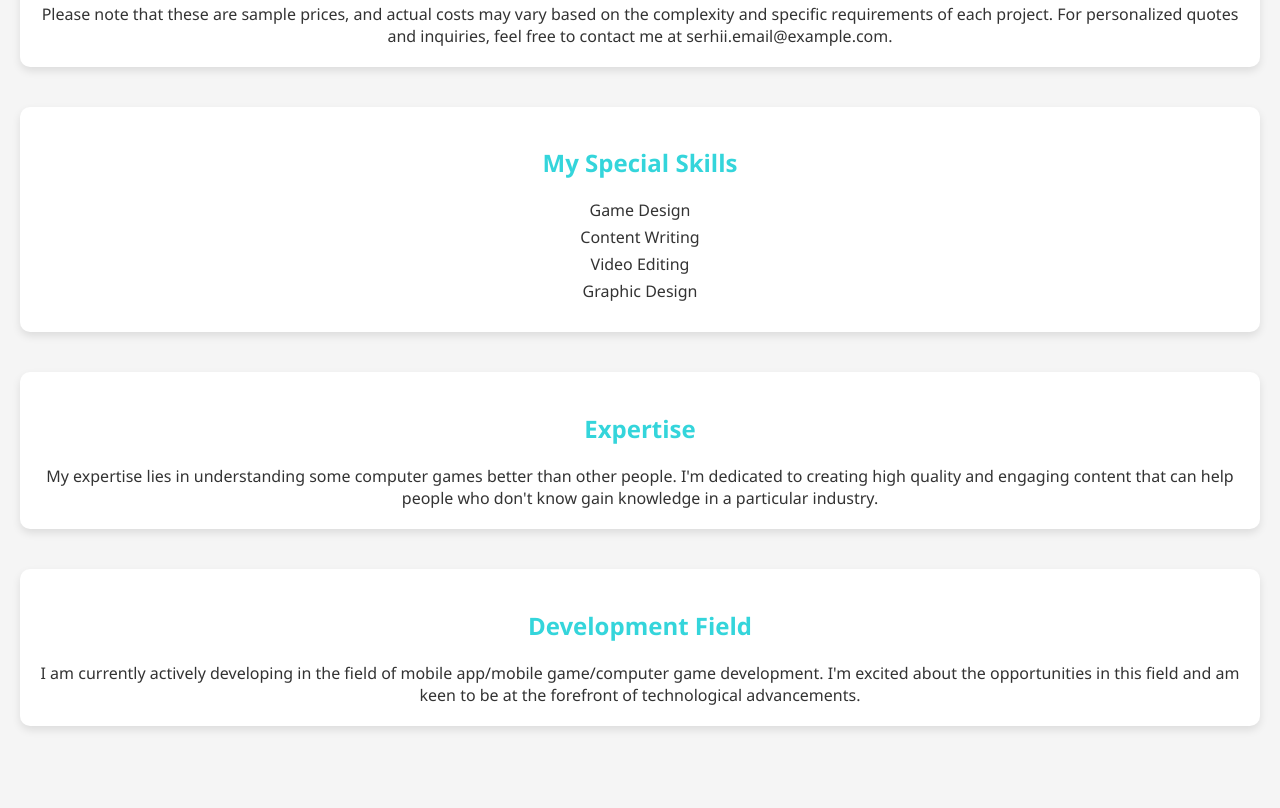
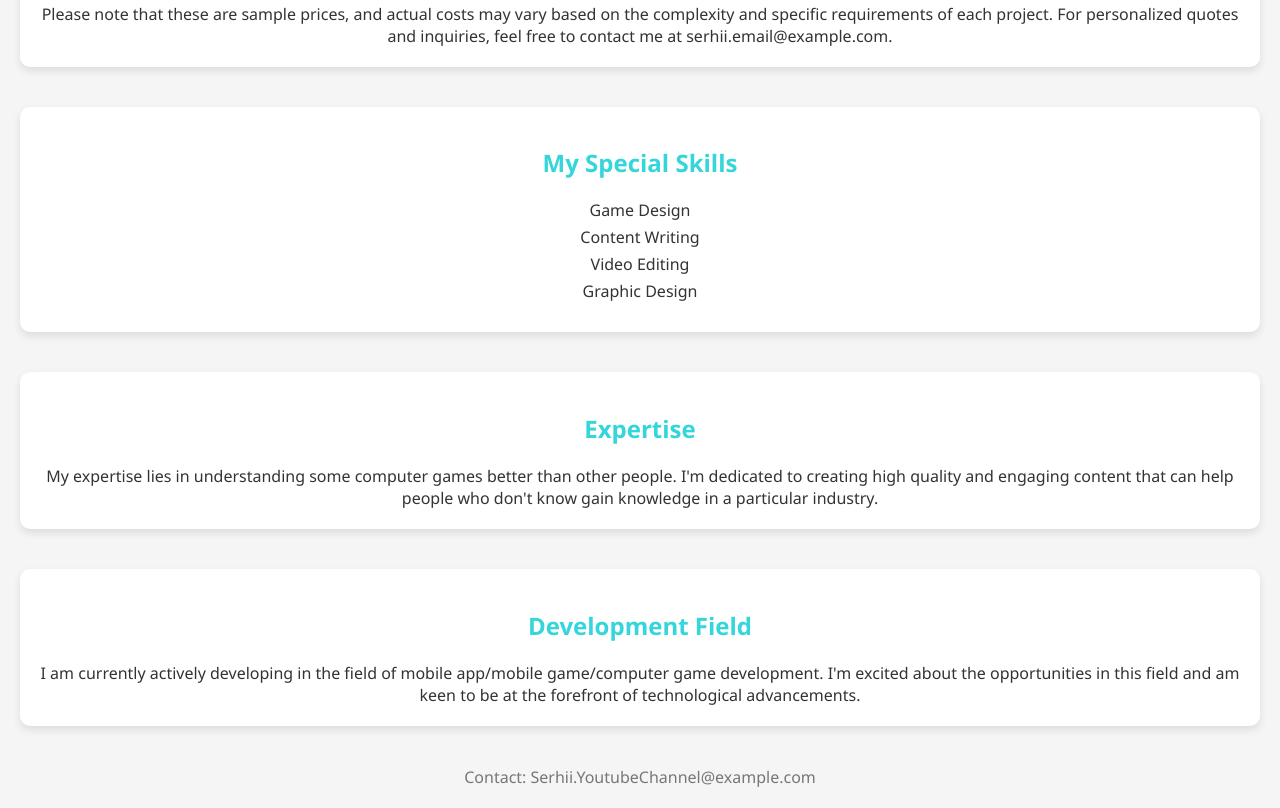
Before and after one commit to AlexUnderNewSky/stu2001321097, a plain HTML site: page index.html in a window 1280 px wide. Shown: the part 1235-2043 px from the top of the page. Before the commit the page ends 2001 px from the top, so only its background shows below. Drawn offline with Linux system fonts and the light colour scheme.

Commit message:
add footer(my email)

```diff
--- a/index.html
+++ b/index.html
@@ -158,6 +158,10 @@
         </p>
     </section>
 
+    <footer>
+        <p>Contact: Serhii.YoutubeChannel@example.com</p>
+    </footer>
+
 </body>
 
 </html>
```
